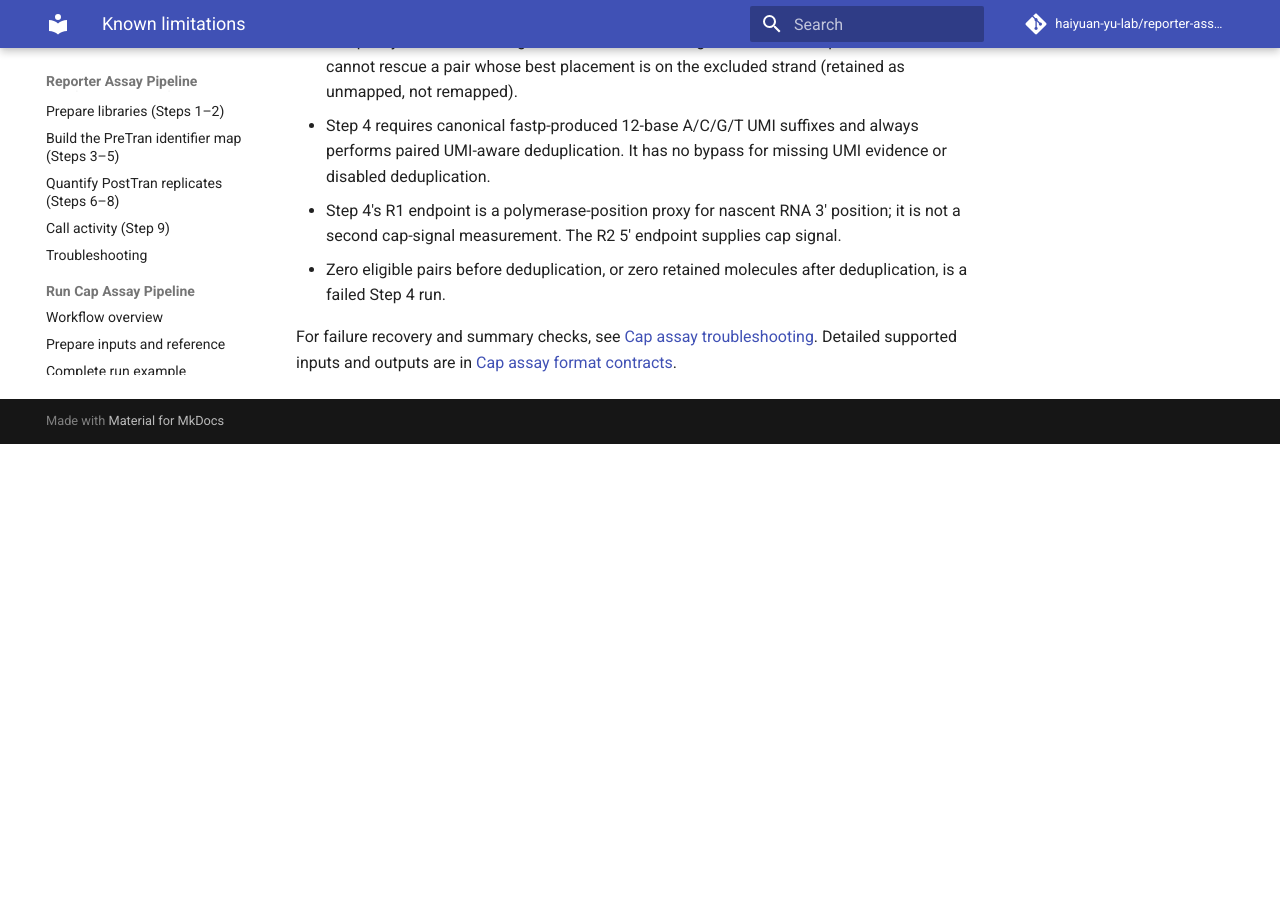
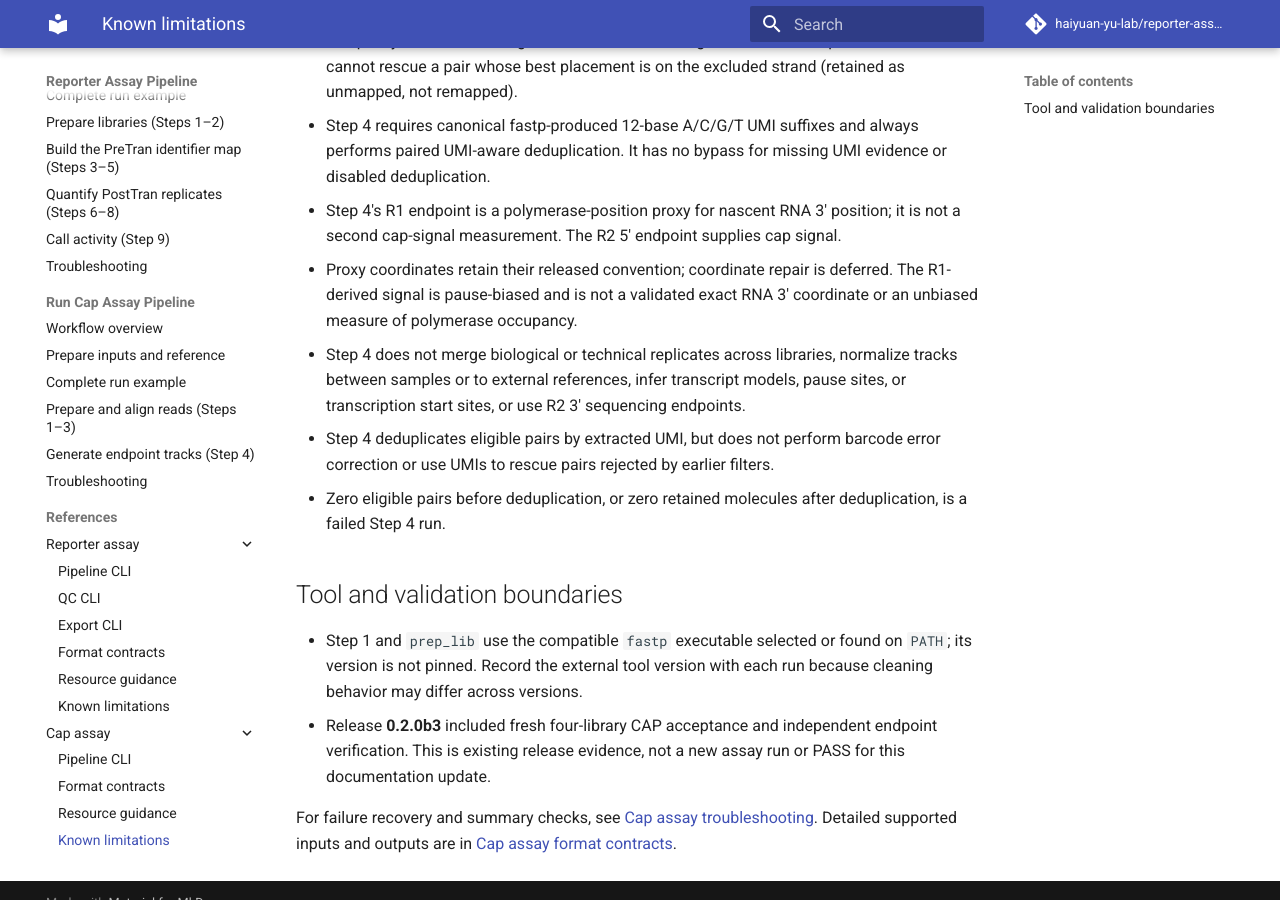
Before and after one commit to haiyuan-yu-lab/reporter-assay-pipeline-doc, an MkDocs documentation site: the page built from docs/cap-selection/known-limitations.md, in a window 1280 px wide and 900 px high, scrolled down 625 px. Built offline with MkDocs 1.6.1 and Material for MkDocs 9.7.7, drawn with Linux system fonts in a browser that asks for light colours; comment, search, counter and statistics services are not loaded; before the commit the page ends 1069 px from its top, so only the background shows below that.

Commit message:
fix docs review validation and cap limits

```diff
--- a/docs/cap-selection/known-limitations.md
+++ b/docs/cap-selection/known-limitations.md
@@ -11,6 +11,14 @@
 - The policy never invents alignments: it selects among STAR's tied-best placements and cannot rescue a pair whose best placement is on the excluded strand (retained as unmapped, not remapped).
 - Step 4 requires canonical fastp-produced 12-base A/C/G/T UMI suffixes and always performs paired UMI-aware deduplication. It has no bypass for missing UMI evidence or disabled deduplication.
 - Step 4's R1 endpoint is a polymerase-position proxy for nascent RNA 3′ position; it is not a second cap-signal measurement. The R2 5′ endpoint supplies cap signal.
+- Proxy coordinates retain their released convention; coordinate repair is deferred. The R1-derived signal is pause-biased and is not a validated exact RNA 3′ coordinate or an unbiased measure of polymerase occupancy.
+- Step 4 does not merge biological or technical replicates across libraries, normalize tracks between samples or to external references, infer transcript models, pause sites, or transcription start sites, or use R2 3′ sequencing endpoints.
+- Step 4 deduplicates eligible pairs by extracted UMI, but does not perform barcode error correction or use UMIs to rescue pairs rejected by earlier filters.
 - Zero eligible pairs before deduplication, or zero retained molecules after deduplication, is a failed Step 4 run.
 
+## Tool and validation boundaries
+
+- Step 1 and `prep_lib` use the compatible `fastp` executable selected or found on `PATH`; its version is not pinned. Record the external tool version with each run because cleaning behavior may differ across versions.
+- Release **0.2.0b3** included fresh four-library CAP acceptance and independent endpoint verification. This is existing release evidence, not a new assay run or PASS for this documentation update.
+
 For failure recovery and summary checks, see [Cap assay troubleshooting](troubleshooting.md). Detailed supported inputs and outputs are in [Cap assay format contracts](formats.md).
```
Also changed, not shown: docs/reporter-assay-concepts.md (line endings or trailing spaces), 1 other file.
